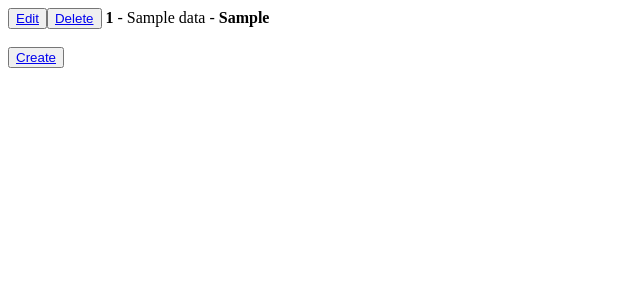
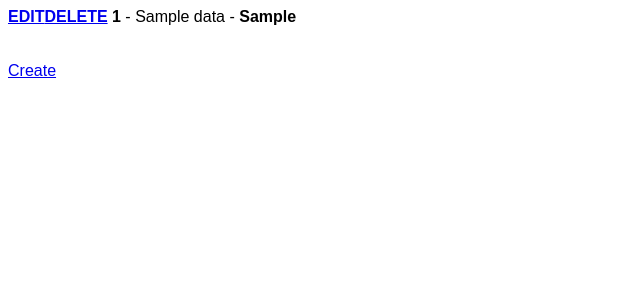
Before and after one commit to Hamza-Hammouti/meesterproef, a PHP site: page /admin.php in a window 1280 px wide. Shown: the top 300 px of the page, without its empty margins (0-640 px from the left). Run offline with PHP 8.4, Linux system fonts and the light colour scheme; tables that the repository leaves empty or names only in its code hold one stand-in row (values such as "Sample post").

Commit message:
Visual changes and useless code removed

```diff
--- a/admin.php
+++ b/admin.php
@@ -3,18 +3,19 @@
 require_once "config.php";
 
 $show = mysqli_query($db,"SELECT * FROM game_data");
-$count=1;
 
+?>
+<div class="container"><div class="adminGameRow"></div>
+<?php
 if (mysqli_num_rows($show) > 0) {
 	while($row = mysqli_fetch_array($show)){
-  		?><table><b><button><a href="/meesterproef/edit.php?id=<?php echo $row["id"]?>">Edit</a></button><button><a href="/meesterproef/confirm.php?id=<?php echo $row["id"]?>">Delete</a></button><?php echo " ". $row["id"]?></b><?php echo " - " .$row["name"]." - " ?> <b> <?php echo $row["max_players"];?></b><br></table>
+  		?><table><b><div class="adminGame"><a href="/meesterproef/edit.php?id=<?php echo $row["id"]?>" class="editButton">EDIT</a><a href="/meesterproef/confirm.php?id=<?php echo $row["id"]?>" class="editButton2">DELETE</a><?php echo " ". $row["id"]?></b><?php echo " - " .$row["name"]." - " ?> <b> <?php echo $row["max_players"];?></div></b><br></table>
 
         <?php
-        $count=$count+1;
 	}
 }
 ?>
-<br><button><a href="/meesterproef/create.php">Create</a></button>
+<br><a href="/meesterproef/create.php" class="editButton3">Create</a></div>
 
 <!DOCTYPE html>
 <html lang="en">
@@ -22,6 +23,8 @@
     <meta charset="UTF-8">
     <meta http-equiv="X-UA-Compatible" content="IE=edge">
     <meta name="viewport" content="width=device-width, initial-scale=1.0">
+    <link rel="stylesheet" href="admin.css">
+    <link rel="stylesheet" href="style.css">
     <title>Adminpanel</title>
 </head>
 <body>
```
